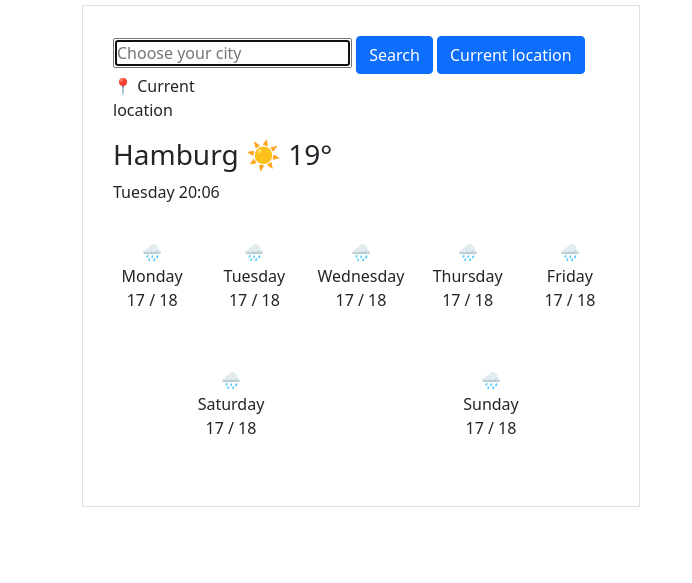
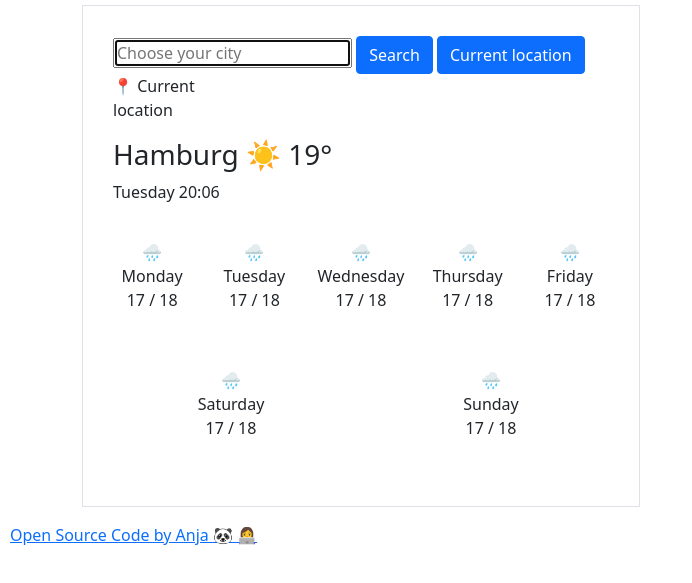
Before and after one commit to Anja2507/Weather-App, a plain HTML site: page index.html in a window 1280 px wide. Shown: the part 51-634 px from the top of the page, without its empty margins (0-692 px from the left). Drawn offline with nearby package versions, Linux system fonts and the light colour scheme.

Commit message:
Added Github Link

```diff
--- a/index.html
+++ b/index.html
@@ -73,6 +73,7 @@
         </div>
            </div>
     </form>
+    <a href="https://github.com/Anja2507/Weather-App" class="open-source">Open Source Code by Anja 🐼 👩‍💻</a>
   <script src="weatherApp.js"></script>
   </body>
 </html>
--- a/style.css
+++ b/style.css
@@ -2,6 +2,7 @@ h1 {
   font-family: "Lucida Sans", "Lucida Sans Regular", "Lucida Grande",
     "Lucida Sans Unicode", Geneva, Verdana, sans-serif;
 }
+
 .cuurent-location {
   position: relative;
   float: right;
@@ -53,3 +54,7 @@ h1 {
   padding: 20px;
   text-align: center;
 }
+.open-source {
+  position: relative;
+  margin: 30px 10px;
+}
```
